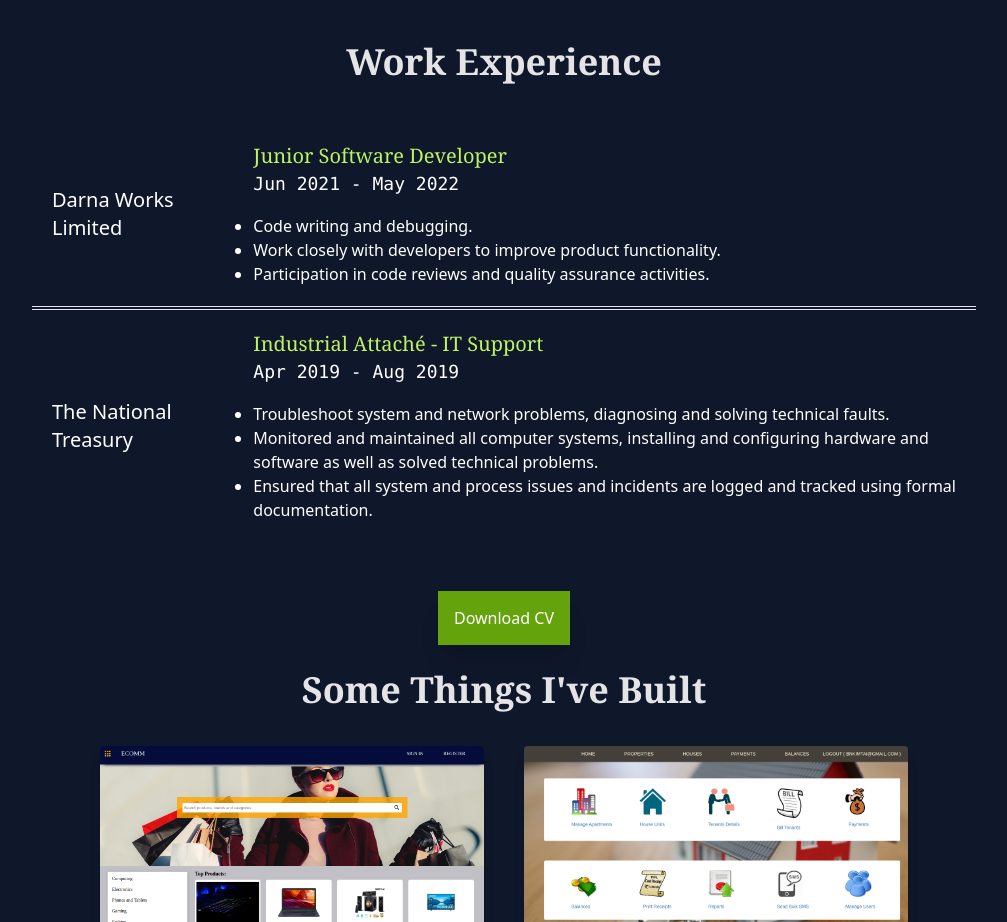
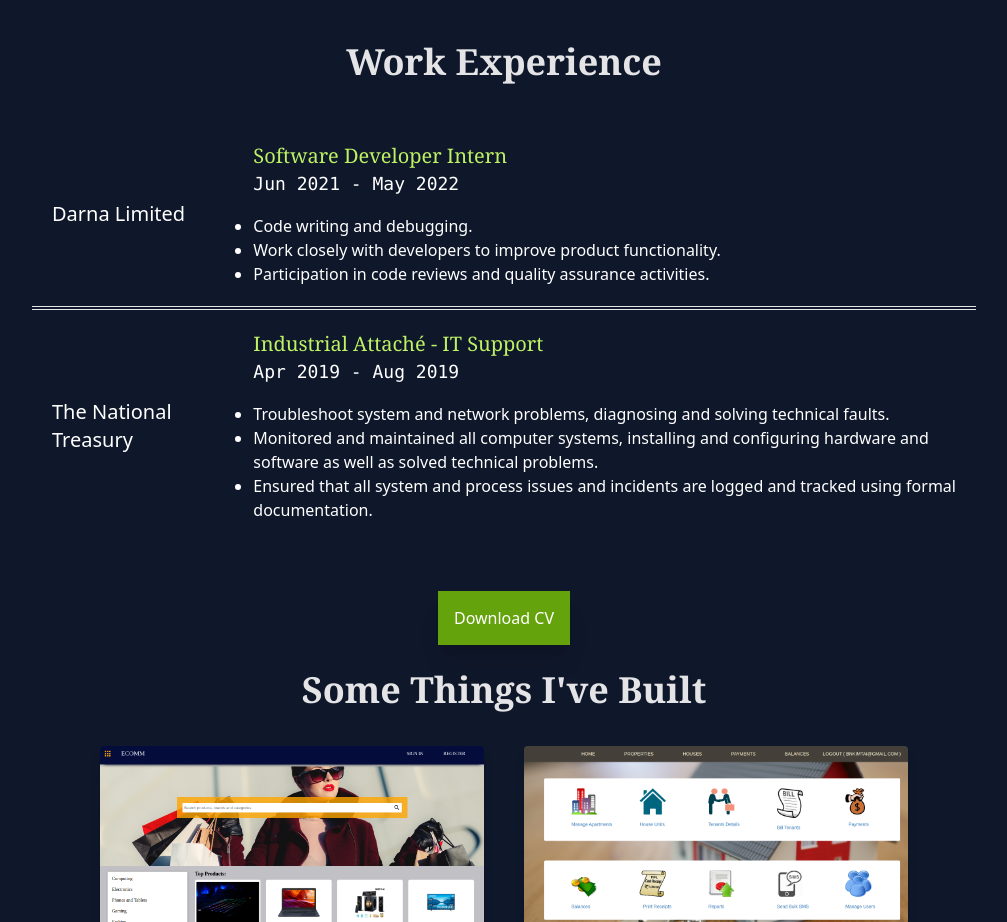
Before and after one commit to Benson306/my-portfolio, a React (Create React App) app: page / in a window 1280 px wide. Shown: the part 1060-1982 px from the top of the page, without its empty margins (136-1143 px from the left). Built offline with nearby package versions, Linux system fonts and the light colour scheme.

Commit message:
Experience Updated

```diff
--- a/src/components/Experience.js
+++ b/src/components/Experience.js
@@ -6,9 +6,9 @@ const Experience = ({experienceRef}) => {
         <div class="md:flex hidden md:visible justify-center p-10">
             <table class="p-5 mx-16">
                 <tr class="p-5 border-b-4 border-double hover:bg-slate-600">
-                    <td class="p-5 text-xl">Darna Works Limited</td>
+                    <td class="p-5 text-xl">Darna Limited</td>
                     <td class="p-5">
-                        <h1 class="text-xl text-lime-300 font-serif">Junior Software Developer</h1>
+                        <h1 class="text-xl text-lime-300 font-serif">Software Developer Intern</h1>
                         <h2 class="text-lg font-mono">Jun 2021 - May 2022</h2>
                         <ul class="list-disc font-sans pt-4">
                             <li>Code writing and debugging.</li>
@@ -39,9 +39,9 @@ const Experience = ({experienceRef}) => {
         <div class="md:hidden">
 
             <div>
-            <h1 class="p-4 pb-0 ml-1 font-sans text-lime-300 text-xl">Darna Works Limited</h1>
+            <h1 class="p-4 pb-0 ml-1 font-sans text-lime-300 text-xl">Darna Limited</h1>
                     <div class="p-5 pt-0">
-                        <h1 class="text-xl text-zinc-300 font-serif">Junior Software Developer</h1>
+                        <h1 class="text-xl text-zinc-300 font-serif">Software Developer Intern</h1>
                         <h2 class="text-lg font-mono">Jun 2021 - May 2022</h2>
                         <ul class="list-disc font-sans ml-5 pt-2">
                             <li>Code writing and debugging.</li>
```
